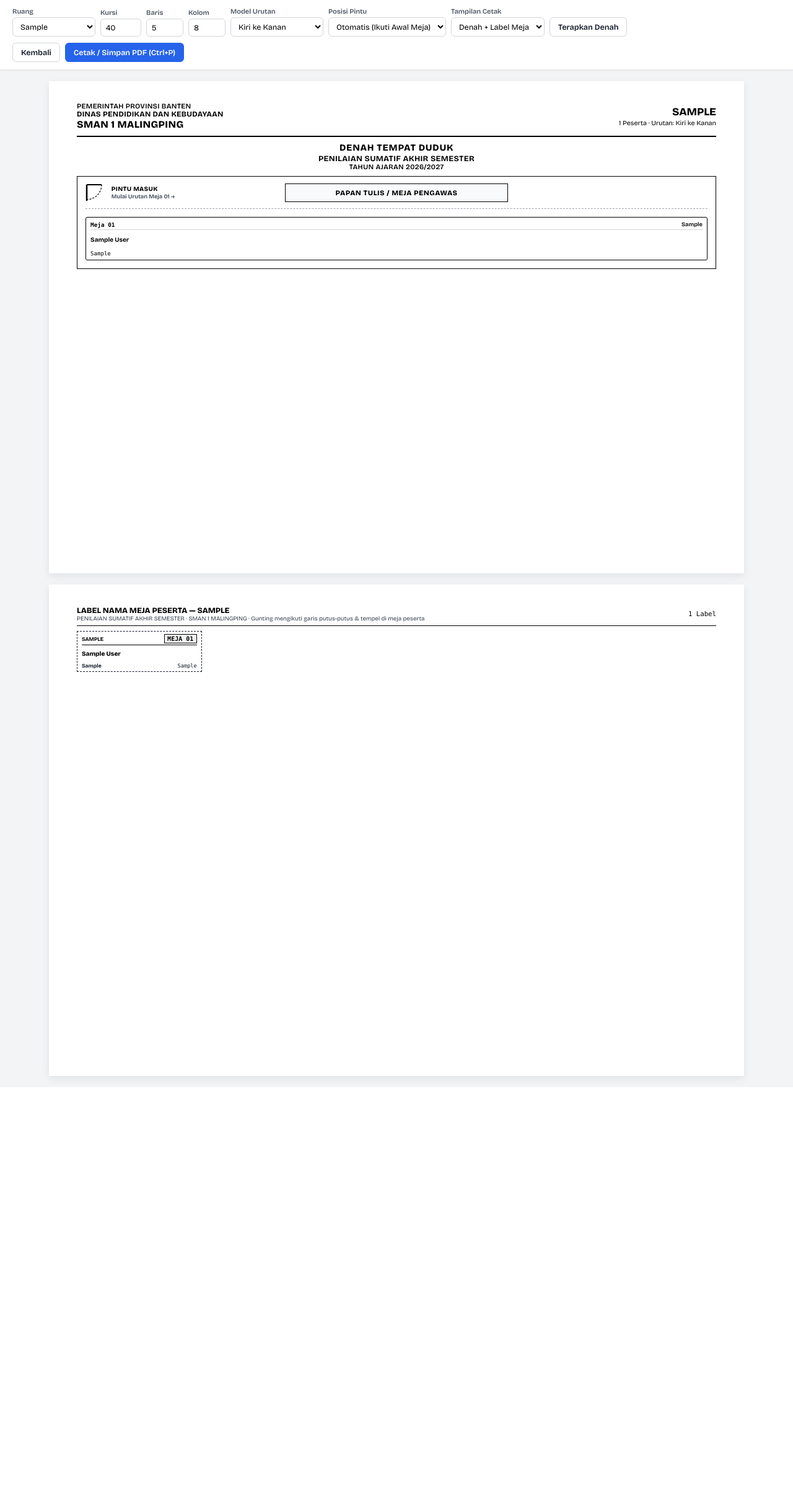
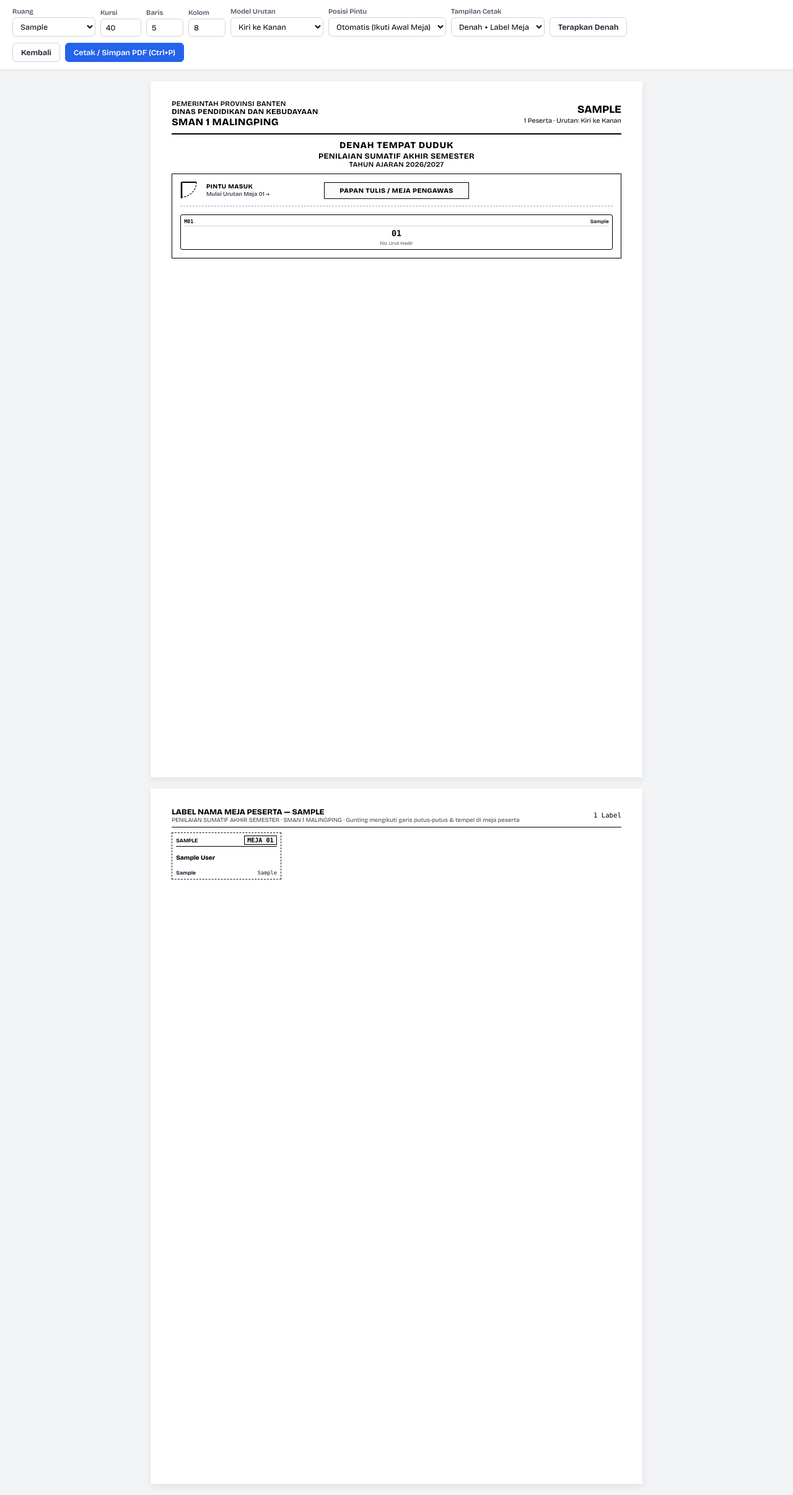
Before and after one commit to projekrisk/exam, a Laravel app: page /kartu-ujian/denah in a window 1280 px wide. Shown: the whole page at 62% size. Before the commit the page ends 1750 px from the top, so only its background shows below. Run offline with Laravel 12, Linux system fonts and the light colour scheme; a user stored in the database is signed in; data comes from the database, SQL or seed files in the repository; tables that the repository leaves empty hold one stand-in row (values such as "Sample post").

Commit message:
denah duduk

```diff
--- a/app/Http/Controllers/Web/ExamCardController.php
+++ b/app/Http/Controllers/Web/ExamCardController.php
@@ -263,6 +263,11 @@ class ExamCardController extends Controller
                 ->get()
                 ->values();
 
+            $attendanceNoByStudent = [];
+            foreach ($roomStudents as $idx => $st) {
+                $attendanceNoByStudent[$st->id] = $idx + 1;
+            }
+
             $bySeat = [];
             foreach ($roomStudents as $idx => $st) {
                 $seatNo = $st->seat_number ?: ($idx + 1);
@@ -285,9 +290,11 @@ class ExamCardController extends Controller
                         default => ($r * $cols) + $c + 1,
                     };
 
+                    $stObj = $seatNo <= $seatCount ? ($bySeat[$seatNo] ?? null) : null;
                     $rowCells[] = [
                         'seat_no' => $seatNo <= $seatCount ? $seatNo : null,
-                        'student' => $seatNo <= $seatCount ? ($bySeat[$seatNo] ?? null) : null,
+                        'student' => $stObj,
+                        'attendance_no' => $stObj ? ($attendanceNoByStudent[$stObj->id] ?? null) : null,
                     ];
                 }
                 if (collect($rowCells)->contains(fn (array $cell) => $cell['student'] !== null)) {
--- a/resources/views/exam_cards/seating.blade.php
+++ b/resources/views/exam_cards/seating.blade.php
@@ -71,9 +71,9 @@
 
     .pages-wrap { padding: 18px; display: flex; flex-direction: column; align-items: center; gap: 18px; }
     .sheet {
-      width: 297mm;
-      min-height: 210mm;
-      padding: 9mm 12mm;
+      width: 210mm;
+      min-height: 297mm;
+      padding: 8mm 9mm;
       background: #ffffff;
       box-shadow: 0 4px 12px rgba(0, 0, 0, 0.08);
       page-break-after: always;
@@ -136,15 +136,15 @@
       border-bottom: 1px dashed #9ca3af;
     }
     .front-bar {
-      min-width: 95mm;
+      min-width: 62mm;
       border: 1.4px solid #000000;
       background: #f9fafb;
       text-align: center;
-      padding: 1.8mm 5mm;
-      font-size: 8.5pt;
+      padding: 1.5mm 3mm;
+      font-size: 8pt;
       font-weight: 800;
       text-transform: uppercase;
-      letter-spacing: 0.6px;
+      letter-spacing: 0.5px;
     }
     .door-wrap {
       display: flex;
@@ -174,16 +174,17 @@
 
     .seat-grid {
       display: grid;
-      gap: 2.2mm;
+      gap: 1.6mm;
     }
     .seat-cell {
       border: 0.9px solid #000000;
       border-radius: 3px;
-      padding: 1.4mm 1.8mm;
-      min-height: 18.5mm;
+      padding: 1.2mm 1.3mm;
+      min-height: 15mm;
       display: flex;
       flex-direction: column;
       justify-content: space-between;
+      text-align: center;
       break-inside: avoid;
     }
     .seat-cell.empty {
@@ -194,21 +195,20 @@
       display: flex;
       align-items: center;
       justify-content: space-between;
-      gap: 1.5mm;
-      font-size: 7pt;
+      gap: 1mm;
+      font-size: 6.2pt;
       border-bottom: 0.5px solid #d1d5db;
-      padding-bottom: 0.6mm;
+      padding-bottom: 0.5mm;
     }
     .seat-no { font-weight: 800; }
-    .seat-kelas { font-weight: 600; }
-    .seat-name {
-      font-size: 7.5pt;
-      font-weight: 700;
+    .seat-kelas { font-weight: 600; font-size: 6.2pt; }
+    .seat-urut {
+      font-size: 10pt;
+      font-weight: 800;
       line-height: 1.15;
-      margin-top: 0.8mm;
-      word-break: break-word;
+      margin: 0.8mm 0 0.4mm;
     }
-    .seat-nis { font-size: 6.8pt; margin-top: 0.5mm; }
+    .seat-urut-lbl { font-size: 6pt; color: #4b5563; }
 
     /* Kotak Nama Bangku (Gunting & Tempel) — muat 1 halaman */
     .label-sheet-header {
@@ -230,13 +230,13 @@
     }
     .label-grid {
       display: grid;
-      grid-template-columns: repeat(5, minmax(0, 1fr));
+      grid-template-columns: repeat(4, minmax(0, 1fr));
       gap: 1.6mm;
     }
     .desk-label {
       border: 1px dashed #111827;
-      padding: 1.2mm 1.8mm;
-      min-height: 17.5mm;
+      padding: 1.2mm 1.6mm;
+      min-height: 20mm;
       display: flex;
       flex-direction: column;
       justify-content: space-between;
@@ -279,7 +279,7 @@
       color: #111827;
     }
 
-    @page { size: A4 landscape; margin: 8mm; }
+    @page { size: A4 portrait; margin: 8mm; }
     @media print {
       body { background: #ffffff; }
       .no-print { display: none !important; }
@@ -444,11 +444,11 @@
                     @if($cell['student'])
                       <div class="seat-cell">
                         <div class="seat-top">
-                          <span class="seat-no mono">Meja {{ str_pad((string) $cell['seat_no'], 2, '0', STR_PAD_LEFT) }}</span>
+                          <span class="seat-no mono">M{{ str_pad((string) $cell['seat_no'], 2, '0', STR_PAD_LEFT) }}</span>
                           <span class="seat-kelas">{{ $cell['student']->kelas }}</span>
                         </div>
-                        <div class="seat-name">{{ $cell['student']->name }}</div>
-                        <div class="seat-nis mono">{{ $cell['student']->nis }}</div>
+                        <div class="seat-urut mono">{{ str_pad((string) ($cell['attendance_no'] ?? $cell['seat_no']), 2, '0', STR_PAD_LEFT) }}</div>
+                        <div class="seat-urut-lbl">No. Urut Hadir</div>
                       </div>
                     @else
                       <div aria-hidden="true"></div>
```
